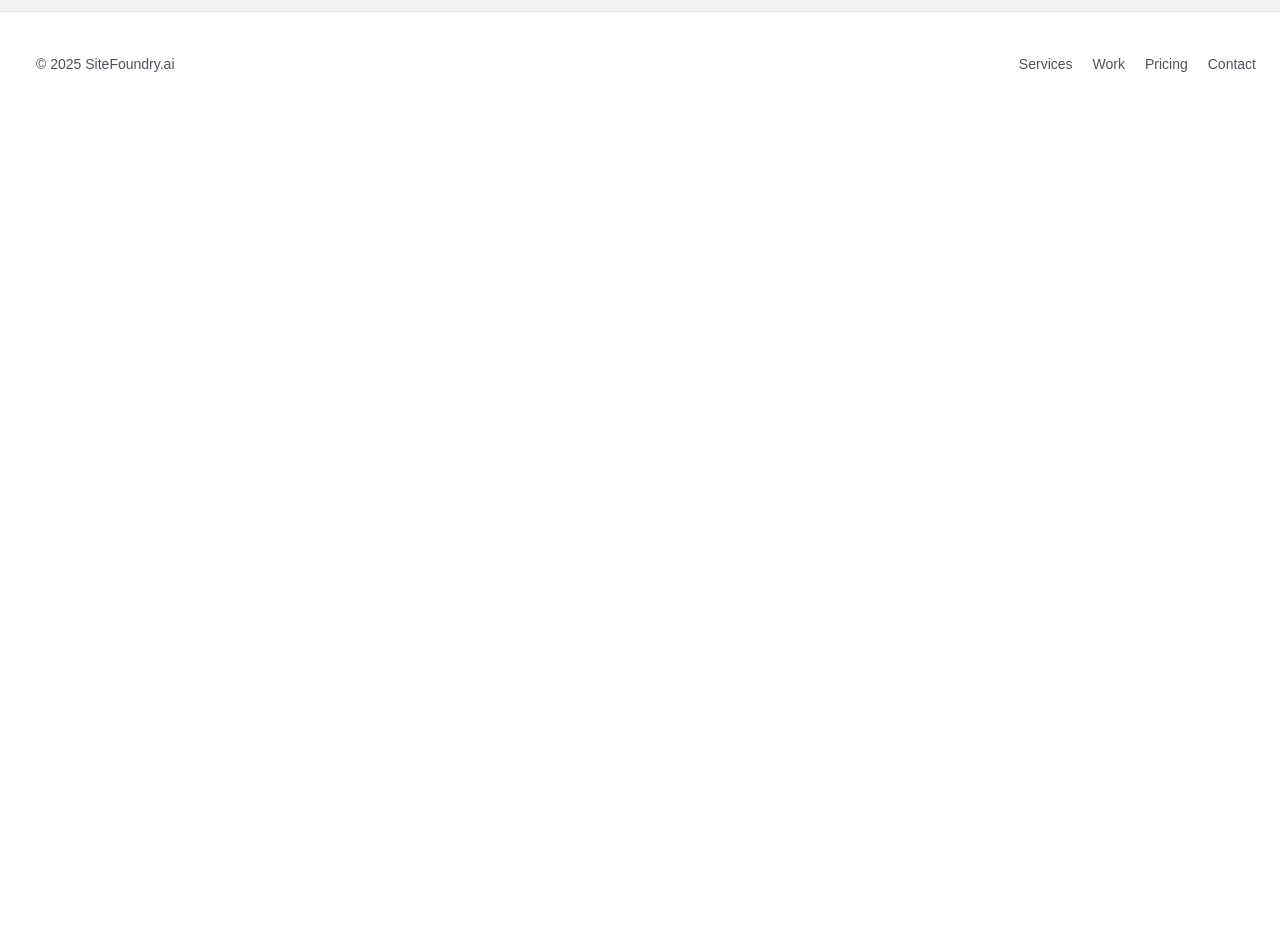
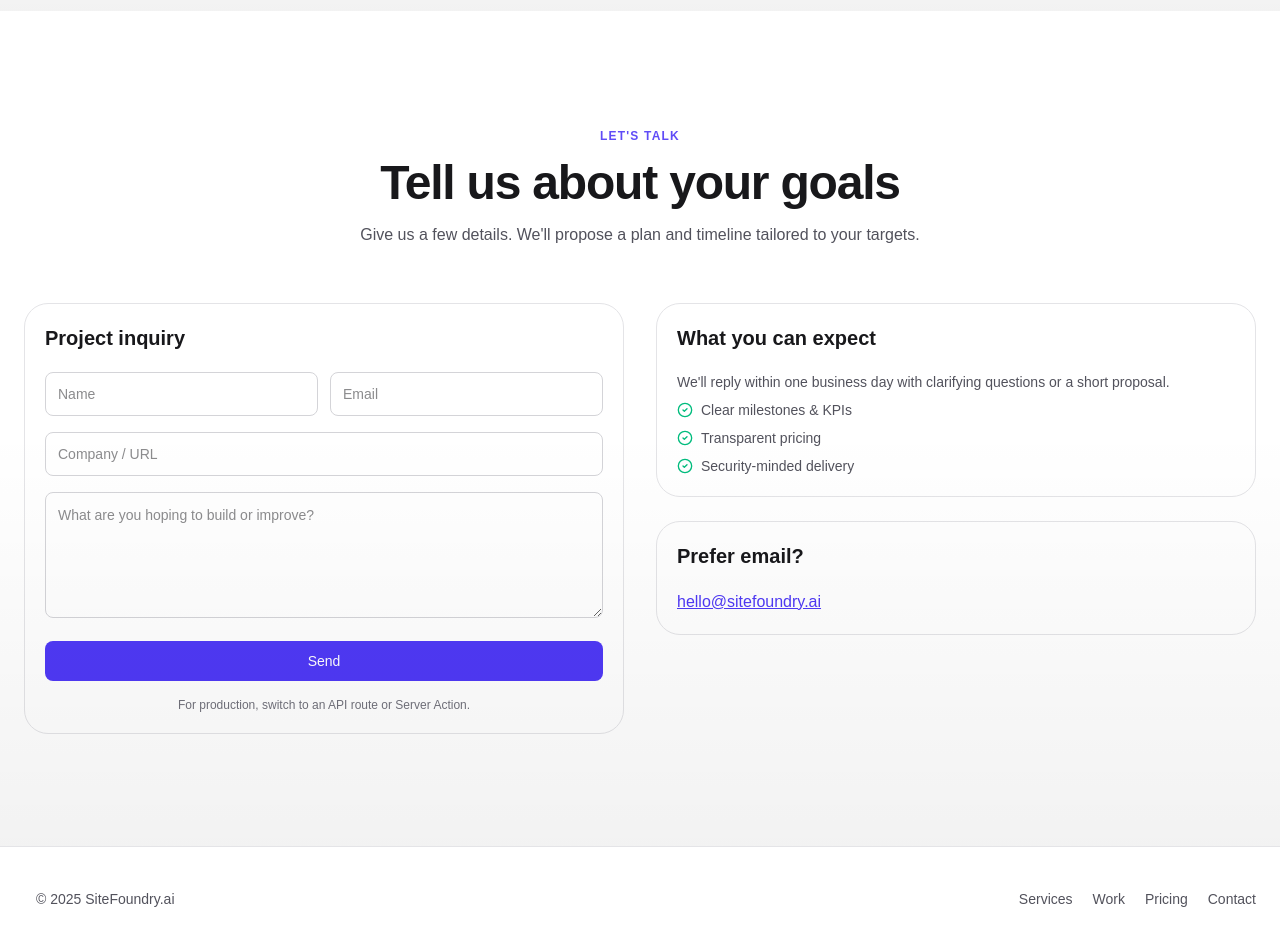
Before and after one commit to alexperreira/sitefoundry, a Next.js app: page / in a window 1280 px wide. Shown: the part 4840-5786 px from the top of the page. Before the commit the page ends 4956 px from the top, so only its background shows below. Built offline with nearby package versions, Linux system fonts and the light colour scheme.

Commit message:
Add Contact component to landing page

```diff
--- a/app/page.tsx
+++ b/app/page.tsx
@@ -493,6 +493,102 @@ const FAQ: React.FC = () => (
 	</Section>
 );
 
+const Contact: React.FC = () => (
+	<Section
+		id='contact'
+		eyebrow="Let's talk"
+		title='Tell us about your goals'
+		subtitle="Give us a few details. We'll propose a plan and timeline tailored to your targets."
+	>
+		<div className='grid md:grid-cols-2 gap-8'>
+			<Card className='rounded-3xl'>
+				<CardHeader>
+					<CardTitle>Project inquiry</CardTitle>
+				</CardHeader>
+				<CardContent>
+					<form
+						action='mailto:hello@sitefoundry.ai'
+						className='space-y-4'
+						method='post'
+					>
+						<div className='grid md:grid-cols-2 gap-3'>
+							<Input
+								placeholder='Name'
+								name='name'
+								required
+								className='rounded-2xl'
+							/>
+							<Input
+								type='email'
+								placeholder='Email'
+								name='email'
+								required
+								className='rounded-2xl'
+							/>
+						</div>
+						<Input
+							placeholder='Company / URL'
+							name='company'
+							required
+							className='rounded-2xl'
+						/>
+						<Textarea
+							placeholder='What are you hoping to build or improve?'
+							name='message'
+							rows={5}
+							className='rounded-2xl'
+						/>
+						<Button type='submit' className='rounded-2xl w-full'>
+							Send
+						</Button>
+						<p className='text-xs text-zinc-500 text-center'>
+							For production, switch to an API route or Server Action.
+						</p>
+					</form>
+				</CardContent>
+			</Card>
+			<div className='space-y-6'>
+				<Card className='rounded-3xl'>
+					<CardHeader>
+						<CardTitle>What you can expect</CardTitle>
+					</CardHeader>
+					<CardContent className='text-sm text-zinc-600 space-y-2'>
+						<p>
+							We&apos;ll reply within one business day with clarifying questions
+							or a short proposal.
+						</p>
+						<ul className='space-y-2'>
+							{[
+								'Clear milestones & KPIs',
+								'Transparent pricing',
+								'Security-minded delivery',
+							].map((x) => (
+								<li key={x} className='flex items-center gap-2'>
+									<CheckCircle2 className='w-4 h-4 text-emerald-500' />
+									{x}
+								</li>
+							))}
+						</ul>
+					</CardContent>
+				</Card>
+				<Card className='rounded-3xl'>
+					<CardHeader>
+						<CardTitle>Prefer email?</CardTitle>
+					</CardHeader>
+					<CardContent>
+						<a
+							href='mailto:hello@sitefoundry.ai'
+							className='underline text-indigo-600'
+						>
+							hello@sitefoundry.ai
+						</a>
+					</CardContent>
+				</Card>
+			</div>
+		</div>
+	</Section>
+);
+
 export default function Page() {
 	return (
 		<div className='min-h-screen bg-white text-zinc-900'>
@@ -516,6 +612,7 @@ export default function Page() {
 			<Work />
 			<Pricing />
 			<FAQ />
+			<Contact />
 			<footer className='border-t border-zinc-200 py-10'>
 				<div className='container mx-auto px-6 max-w-7xl flex flex-col md:flex-row items-center justify-between gap-6 text-sm text-zinc-600'>
 					<div className='flex items-center gap-3'>
```
